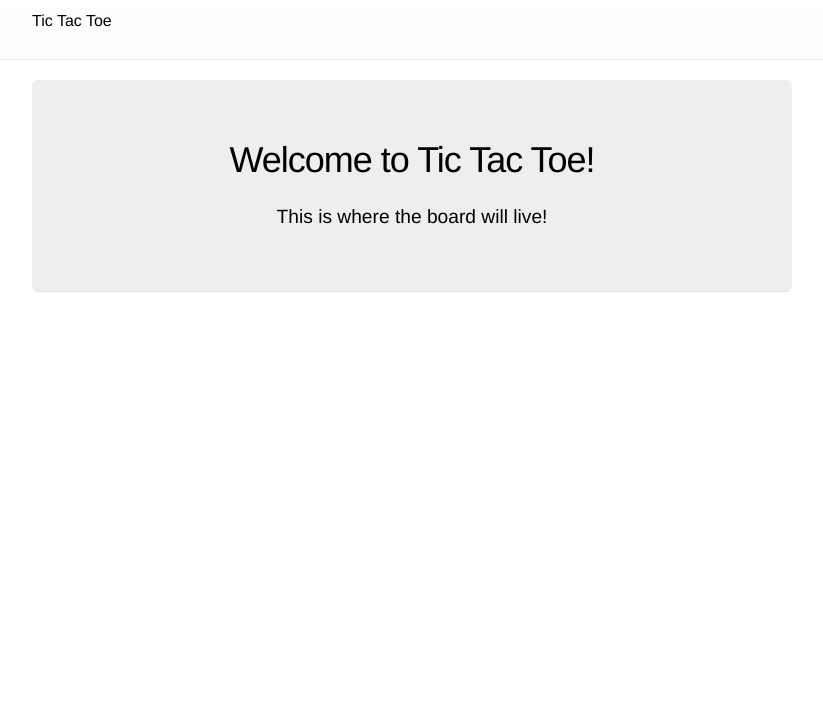
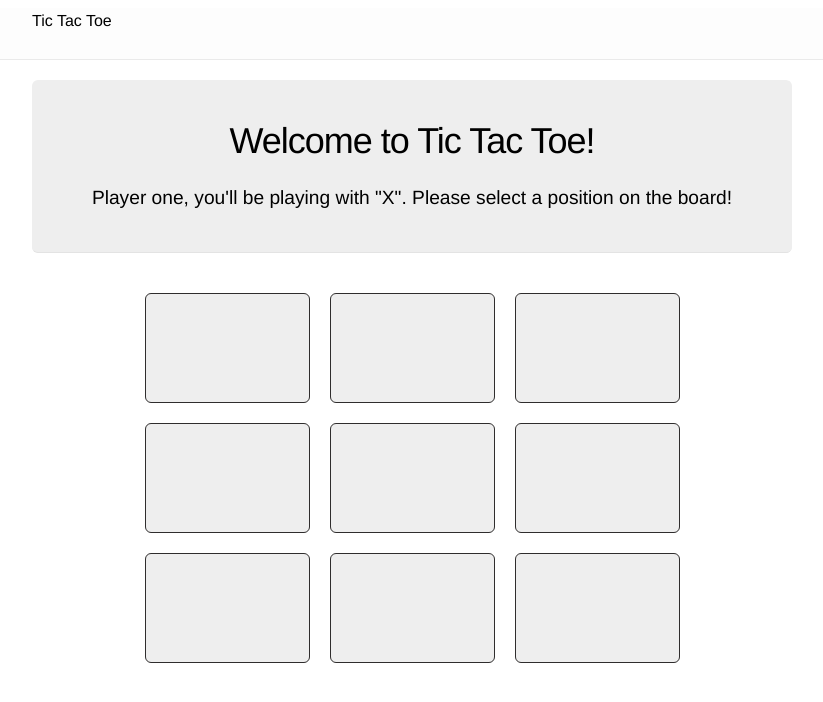
Before and after one commit to grace000/elixir-react-tic-tac-toe, a React app in the folder assets/: page / in a window 1280 px wide. Shown: the top 702 px of the page, without its empty margins (228-1051 px from the left). Built offline with nearby package versions, Linux system fonts and the light colour scheme; the HTML template or start-up script is replaced by a standard one.

Commit message:
add board ui

```diff
--- a/assets/css/app.css
+++ b/assets/css/app.css
@@ -1,3 +1,5 @@
 /* This file is for your main application css. */
 
 @import "./phoenix.css";
+@import "./square.css";
+@import "./board.css";
--- /dev/null
+++ b/assets/css/board.css
@@ -0,0 +1,3 @@
+.board-row{
+    text-align: center;
+}
--- a/assets/css/phoenix.css
+++ b/assets/css/phoenix.css
@@ -67,7 +67,7 @@ select {
   border-bottom: 1px solid #e3e3e3;
   background: #eee;
   border-radius: 6px;
-  padding: 3em;
+  padding: 2em;
   margin-bottom: 3rem;
   font-weight: 200;
   font-size: 120%;
--- /dev/null
+++ b/assets/css/square.css
@@ -0,0 +1,9 @@
+.square {
+    /* padding: 5em; */
+    width: 15em;
+    height: 10em;
+    margin: 1rem;
+    background: #eee;
+    border-radius: 6px;
+    border-color: #2f2d2d;
+}
--- /dev/null
+++ b/assets/js/components/Board/index.js
@@ -0,0 +1,36 @@
+import React, { Component } from 'react';
+import Square from './square'
+
+class Board extends Component {
+    renderSquare(i) {
+        return (
+          <Square
+            value={this.props.squares[i]}
+          />
+        );
+    }
+
+    render() {
+        return (
+            <div>
+                <div className="board-row">
+                    {this.renderSquare(0)}
+                    {this.renderSquare(1)}
+                    {this.renderSquare(2)}
+                </div>
+                <div className="board-row">
+                    {this.renderSquare(3)}
+                    {this.renderSquare(4)}
+                    {this.renderSquare(5)}
+                </div>
+                <div className="board-row">
+                    {this.renderSquare(6)}
+                    {this.renderSquare(7)}
+                    {this.renderSquare(8)}
+                </div>
+            </div>
+        );
+    }
+}
+
+export default Board;
--- /dev/null
+++ b/assets/js/components/Board/square.js
@@ -0,0 +1,9 @@
+import * as React from 'react';
+
+const Square = (props) => (
+    <button className="square" onClick={props.onClick}>
+      {props.value}
+    </button>
+)
+
+export default Square;
--- a/assets/js/pages/index.js
+++ b/assets/js/pages/index.js
@@ -1,15 +1,36 @@
-import * as React from 'react';
 import Main from '../components/Main';
+import Board from '../components/Board';
+import React, { Component } from 'react';
 
-const HomePage = () => (
+class HomePage extends Component {
+  constructor(props) {
+    super(props);
+      this.state = {
+        squares: Array(9).fill(null)
+      }
+  }
+
+
+  render() {
+    return (
+      <div>
         <Main>
           <section className="phx-hero">
             <h1>Welcome to Tic Tac Toe!</h1>
             <p>
-        This is where the board will live!
+
+            </p>
+            <p>
+            Player one, you'll be playing with "X". Please select a position on the board!
             </p>
           </section>
+          <section>
+            <Board squares={this.state.squares}/>
+          </section>
         </Main>
+      </div>
     );
+  }
+}
 
 export default HomePage;
--- a/assets/package.json
+++ b/assets/package.json
@@ -7,6 +7,7 @@
   },
   "dependencies": {
     "@babel/preset-react": "^7.0.0",
+    "axios": "^0.18.0",
     "phoenix": "file:../deps/phoenix",
     "phoenix_html": "file:../deps/phoenix_html",
     "react": "^16.8.4",
```
Also changed, not shown: 2 other files (tests, documents, lock files or other folders). Lines whose indentation alone changed are shown as unchanged.
